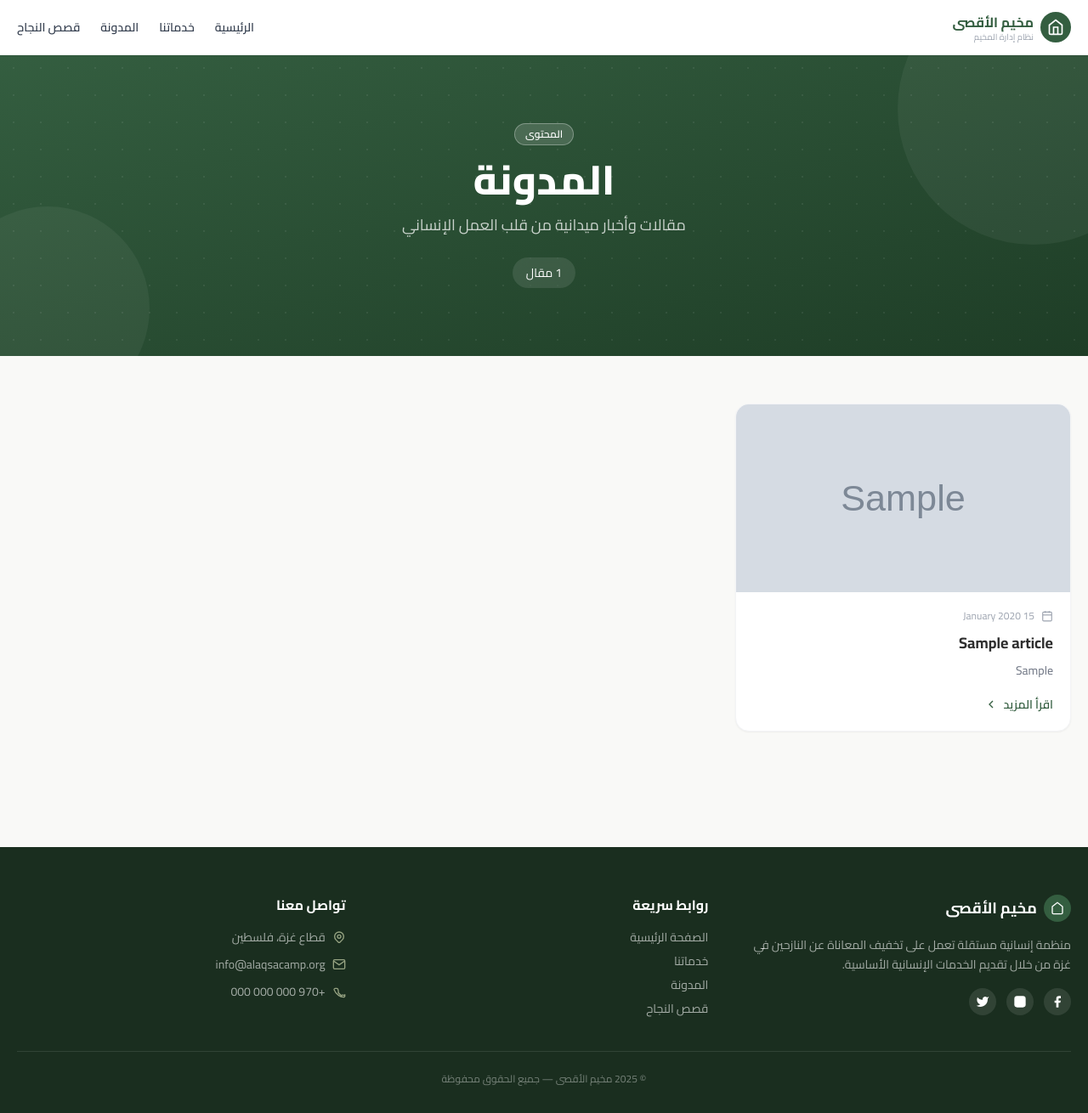
After one commit to Mostafa-Aljazar/Solo-Project, a Django app: page /blog/ in a window 1280 px wide. The commit adds this page. Shown: the whole page at 85% size. Run offline with Django 5.2, Linux system fonts and the light colour scheme; tables that the repository leaves empty hold one stand-in row (values such as "Sample post"); grey boxes marked "Sample" are stand-in pictures; some libraries are stand-ins or nearby versions.

Commit message:
feat: add blog and success stories module with shared dynamic templates
- Add Article model (blog/story types) with cover image, brief, and rich-text content
- Add blog and success-stories routes with list and detail views
- Consolidate all four pages into two shared templates (written_content_list,
  written_content_detail) driven by context — eliminating duplication
- Add donate CTA on story detail pages
- Add reading progress bar on detail pages
- Update footer quick links to include blog and success stories
- Update navbar as needed
- Add _article_card partial for reusable card rendering
- Integrate CKEditor (django-ckeditor) for rich-text content authoring
- Register Article model in Django admin with list display, filters, and
  search — articles (blog posts and success stories) are created and managed
  entirely through the admin panel at /admin/

```diff
--- a/SoloProject/urls.py
+++ b/SoloProject/urls.py
@@ -24,6 +24,7 @@ urlpatterns = [
     path('admin/login/', views.login_view),
     path('admin/logout/', views.logout_view),
     path('admin/', admin.site.urls),
+    path('ckeditor/', include('ckeditor_uploader.urls')),
     path('', include('login.urls')),
     path('', include('camp.urls')),
 ] + static(settings.MEDIA_URL, document_root=settings.MEDIA_ROOT)
--- /dev/null
+++ b/camp/templates/camp/partials/_article_card.html
@@ -0,0 +1,36 @@
+{% comment %}Expects: article, detail_url{% endcomment %}
+<article class="bg-white rounded-2xl overflow-hidden border border-gray-100 shadow-sm hover:shadow-md transition-shadow group">
+  <div class="aspect-[16/9] overflow-hidden bg-gray-100">
+    {% if article.get_cover_image %}
+      <img src="{{ article.get_cover_image }}" alt="{{ article.title }}"
+           class="w-full h-full object-cover group-hover:scale-105 transition-transform duration-500">
+    {% else %}
+      <div class="w-full h-full flex items-center justify-center bg-gradient-to-br from-primary/10 to-second/20">
+        <svg xmlns="http://www.w3.org/2000/svg" class="w-12 h-12 text-primary/30" fill="none" viewBox="0 0 24 24" stroke="currentColor" stroke-width="1.5">
+          <path d="M4 16l4.586-4.586a2 2 0 012.828 0L16 16m-2-2l1.586-1.586a2 2 0 012.828 0L20 14m-6-6h.01M6 20h12a2 2 0 002-2V6a2 2 0 00-2-2H6a2 2 0 00-2 2v12a2 2 0 002 2z"/>
+        </svg>
+      </div>
+    {% endif %}
+  </div>
+
+  <div class="p-5">
+    <div class="flex items-center gap-2 text-xs text-gray-400 mb-3">
+      <svg xmlns="http://www.w3.org/2000/svg" class="w-3.5 h-3.5" fill="none" viewBox="0 0 24 24" stroke="currentColor" stroke-width="2"><rect x="3" y="4" width="18" height="18" rx="2" ry="2"/><line x1="16" y1="2" x2="16" y2="6"/><line x1="8" y1="2" x2="8" y2="6"/><line x1="3" y1="10" x2="21" y2="10"/></svg>
+      <span>{{ article.created_at|date:"j F Y" }}</span>
+    </div>
+
+    <h3 class="font-bold text-dark text-lg leading-snug mb-2 line-clamp-2 group-hover:text-primary transition-colors">
+      {{ article.title }}
+    </h3>
+
+    {% if article.brief %}
+    <p class="text-gray-500 text-sm leading-relaxed line-clamp-3 mb-4">{{ article.brief }}</p>
+    {% endif %}
+
+    <a href="{{ detail_url }}"
+       class="inline-flex items-center gap-1.5 text-primary text-sm font-semibold hover:gap-3 transition-all">
+      اقرأ المزيد
+      <svg xmlns="http://www.w3.org/2000/svg" class="w-4 h-4 rotate-180" fill="none" viewBox="0 0 24 24" stroke="currentColor" stroke-width="2"><polyline points="9 18 15 12 9 6"/></svg>
+    </a>
+  </div>
+</article>
--- a/camp/templates/camp/partials/_footer.html
+++ b/camp/templates/camp/partials/_footer.html
@@ -33,6 +33,8 @@
         <ul class="space-y-2 text-sm text-white/60">
           <li><a href="/" class="hover:text-white transition-colors">الصفحة الرئيسية</a></li>
           <li><a href="/#our-service" class="hover:text-white transition-colors">خدماتنا</a></li>
+          <li><a href="{% url 'blog_list' %}" class="hover:text-white transition-colors">المدونة</a></li>
+          <li><a href="{% url 'story_list' %}" class="hover:text-white transition-colors">قصص النجاح</a></li>
         </ul>
       </div>
 
--- a/camp/templates/camp/partials/_navbar.html
+++ b/camp/templates/camp/partials/_navbar.html
@@ -17,6 +17,8 @@
     <div class="hidden md:flex items-center gap-6">
       <a href="/" class="navbar-link text-sm font-semibold text-gray-700 hover:text-primary">الرئيسية</a>
       <a href="/#our-service" class="navbar-link text-sm font-semibold text-gray-700 hover:text-primary">خدماتنا</a>
+      <a href="{% url 'blog_list' %}" class="navbar-link text-sm font-semibold text-gray-700 hover:text-primary">المدونة</a>
+      <a href="{% url 'story_list' %}" class="navbar-link text-sm font-semibold text-gray-700 hover:text-primary">قصص النجاح</a>
     </div>
 
     <button id="mobile-menu-btn" class="md:hidden p-2 rounded-lg text-gray-600 hover:bg-gray-100">
@@ -29,5 +31,7 @@
   <div id="mobile-menu" class="hidden md:hidden bg-white border-t border-gray-100 px-5 py-4 space-y-3">
     <a href="/" class="block text-sm font-semibold text-gray-700 py-1">الرئيسية</a>
     <a href="/#our-service" class="block text-sm font-semibold text-gray-700 py-1">خدماتنا</a>
+    <a href="{% url 'blog_list' %}" class="block text-sm font-semibold text-gray-700 py-1">المدونة</a>
+    <a href="{% url 'story_list' %}" class="block text-sm font-semibold text-gray-700 py-1">قصص النجاح</a>
   </div>
 </nav>
--- /dev/null
+++ b/camp/templates/camp/written_content_list.html
@@ -0,0 +1,87 @@
+{% load static %}
+<!doctype html>
+<html lang="ar" dir="rtl">
+<head>
+  <meta charset="UTF-8" />
+  <meta name="viewport" content="width=device-width, initial-scale=1.0" />
+  <title>{{ page_title }} — مخيم الأقصى</title>
+  <link rel="preconnect" href="https://fonts.googleapis.com" />
+  <link href="https://fonts.googleapis.com/css2?family=Cairo:wght@400;500;600;700;800&display=swap" rel="stylesheet" />
+  <script src="https://cdn.tailwindcss.com"></script>
+  <script>
+    tailwind.config = {
+      theme: {
+        extend: {
+          colors: { primary: "#345e40", second: "#97a483", dark: "#2e2e2e" },
+          fontFamily: { cairo: ["Cairo", "sans-serif"] },
+        },
+      },
+    };
+  </script>
+  <link rel="stylesheet" href="{% static 'camp/css/style.css' %}" />
+</head>
+<body class="font-cairo bg-[#f9f9f7]">
+  {% include "camp/partials/_navbar.html" %}
+
+  <!-- Hero -->
+  <div class="mt-16 bg-gradient-to-br from-primary to-[#1e3d26] text-white py-20 relative overflow-hidden">
+    <div class="absolute inset-0 pointer-events-none opacity-[.07]" style="background-image:radial-gradient(circle,#fff 1px,transparent 1px);background-size:32px 32px;"></div>
+    <div class="absolute -top-24 -start-24 w-80 h-80 rounded-full bg-white/5 pointer-events-none"></div>
+    <div class="absolute -bottom-16 -end-16 w-60 h-60 rounded-full bg-white/5 pointer-events-none"></div>
+    <div class="relative max-w-7xl mx-auto px-5 text-center">
+      <span class="inline-block bg-white/15 text-white text-xs font-semibold px-3 py-1 rounded-full mb-4 border border-white/30">{{ hero_tag }}</span>
+      <h1 class="text-4xl md:text-5xl font-extrabold mb-4">{{ page_title }}</h1>
+      <p class="text-white/75 text-lg max-w-xl mx-auto">{{ hero_desc }}</p>
+      {% if total_count %}
+      <div class="mt-6 inline-flex items-center gap-2 bg-white/10 backdrop-blur px-4 py-2 rounded-full text-sm">
+        {{ count_label }}
+      </div>
+      {% endif %}
+    </div>
+  </div>
+
+  <!-- Grid -->
+  <div class="max-w-7xl mx-auto px-5 py-14">
+    {% if page_obj.object_list %}
+    <div class="grid md:grid-cols-2 lg:grid-cols-3 gap-7">
+      {% for article in page_obj.object_list %}
+        {% url detail_url_name article.pk as detail_url %}
+        {% include "camp/partials/_article_card.html" with article=article detail_url=detail_url %}
+      {% endfor %}
+    </div>
+
+    {% if page_obj.has_other_pages %}
+    <div class="flex items-center justify-center gap-2 mt-12">
+      {% if page_obj.has_previous %}
+      <a href="?page={{ page_obj.previous_page_number }}" class="page-btn">
+        <svg class="w-4 h-4" fill="none" viewBox="0 0 24 24" stroke="currentColor" stroke-width="2"><polyline points="9 18 15 12 9 6"/></svg>
+      </a>
+      {% endif %}
+      {% for num in page_obj.paginator.page_range %}
+        {% if page_obj.number == num %}
+          <span class="page-btn active">{{ num }}</span>
+        {% elif num > page_obj.number|add:"-3" and num < page_obj.number|add:"3" %}
+          <a href="?page={{ num }}" class="page-btn">{{ num }}</a>
+        {% endif %}
+      {% endfor %}
+      {% if page_obj.has_next %}
+      <a href="?page={{ page_obj.next_page_number }}" class="page-btn">
+        <svg class="w-4 h-4" fill="none" viewBox="0 0 24 24" stroke="currentColor" stroke-width="2"><polyline points="15 18 9 12 15 6"/></svg>
+      </a>
+      {% endif %}
+    </div>
+    {% endif %}
+
+    {% else %}
+    <div class="text-center py-20 text-gray-400">
+      <svg class="w-16 h-16 mx-auto mb-4 opacity-30" fill="none" viewBox="0 0 24 24" stroke="currentColor" stroke-width="1.5"><path d="M12 6.253v13m0-13C10.832 5.477 9.246 5 7.5 5S4.168 5.477 3 6.253v13C4.168 18.477 5.754 18 7.5 18s3.332.477 4.5 1.253m0-13C13.168 5.477 14.754 5 16.5 5c1.746 0 3.332.477 4.5 1.253v13C19.832 18.477 18.246 18 16.5 18c-1.746 0-3.332.477-4.5 1.253"/></svg>
+      <p class="text-xl font-semibold">{{ empty_title }}</p>
+      <p class="text-sm mt-2">{{ empty_sub }}</p>
+    </div>
+    {% endif %}
+  </div>
+
+  {% include "camp/partials/_footer.html" with year="2025" %}
+  <script src="{% static 'camp/js/camp.js' %}" defer></script>
+</body>
+</html>
--- a/camp/urls.py
+++ b/camp/urls.py
@@ -3,4 +3,8 @@ from . import views
 
 urlpatterns = [
     path('', views.home, name='home'),
+    path('blog/', views.blog_list, name='blog_list'),
+    path('blog/<int:pk>/', views.blog_detail, name='blog_detail'),
+    path('success-stories/', views.story_list, name='story_list'),
+    path('success-stories/<int:pk>/', views.story_detail, name='story_detail'),
 ]
--- a/camp/views.py
+++ b/camp/views.py
@@ -1,5 +1,6 @@
-from django.shortcuts import render
-from .models import HeroSlide, SiteStatistic, Service
+from django.shortcuts import render, get_object_or_404
+from django.core.paginator import Paginator
+from .models import Article, HeroSlide, SiteStatistic, Service
 
 SERVICE_ICONS = {
     'tent':     '<svg xmlns="http://www.w3.org/2000/svg" fill="none" viewBox="0 0 24 24" stroke="currentColor" stroke-width="1.6"><path d="M3.5 21L14 3"/><path d="M20.5 21L10 3"/><path d="M15.5 21L12 15l-3.5 6"/><path d="M2 21h20"/></svg>',
@@ -25,6 +26,66 @@ ISLAMIC_QUOTE = {
 }
 
 
+def blog_list(request):
+    qs = Article.objects.filter(content_type=Article.BLOG, is_published=True)
+    total_count = qs.count()
+    paginator = Paginator(qs, 9)
+    page_obj = paginator.get_page(request.GET.get('page'))
+    return render(request, 'camp/written_content_list.html', {
+        'page_obj': page_obj,
+        'total_count': total_count,
+        'page_title': 'المدونة',
+        'hero_tag': 'المحتوى',
+        'hero_desc': 'مقالات وأخبار ميدانية من قلب العمل الإنساني',
+        'count_label': f'{total_count} مقال',
+        'detail_url_name': 'blog_detail',
+        'empty_title': 'لا توجد مقالات بعد',
+        'empty_sub': 'ترقّب — سيتم نشر مقالات قريباً',
+    })
+
+
+def blog_detail(request, pk):
+    article = get_object_or_404(Article, pk=pk, content_type=Article.BLOG, is_published=True)
+    return render(request, 'camp/written_content_detail.html', {
+        'article': article,
+        'list_url': '/blog/',
+        'list_label': 'المدونة',
+        'badge_label': 'مقال',
+        'back_label': 'العودة إلى المدونة',
+        'is_story': False,
+    })
+
+
+def story_list(request):
+    qs = Article.objects.filter(content_type=Article.STORY, is_published=True)
+    total_count = qs.count()
+    paginator = Paginator(qs, 9)
+    page_obj = paginator.get_page(request.GET.get('page'))
+    return render(request, 'camp/written_content_list.html', {
+        'page_obj': page_obj,
+        'total_count': total_count,
+        'page_title': 'قصص النجاح',
+        'hero_tag': 'إلهام وأمل',
+        'hero_desc': 'قصص حقيقية لأشخاص حقيقيين استعادوا حياتهم بفضل دعمكم',
+        'count_label': f'{total_count} قصة',
+        'detail_url_name': 'story_detail',
+        'empty_title': 'لا توجد قصص بعد',
+        'empty_sub': 'ترقّب — سيتم نشر قصص ملهمة قريباً',
+    })
+
+
+def story_detail(request, pk):
+    article = get_object_or_404(Article, pk=pk, content_type=Article.STORY, is_published=True)
+    return render(request, 'camp/written_content_detail.html', {
+        'article': article,
+        'list_url': '/success-stories/',
+        'list_label': 'قصص النجاح',
+        'badge_label': 'قصة نجاح',
+        'back_label': 'العودة إلى قصص النجاح',
+        'is_story': True,
+    })
+
+
 def home(request):
     hero_slides = list(HeroSlide.objects.filter(is_active=True)[:3])
     statistics = list(SiteStatistic.objects.all()[:4])
```
Also changed, not shown: SoloProject/settings.py (+23 -0 lines), camp/admin.py (+9 -1 lines), camp/models.py (+30 -0 lines), camp/templates/camp/written_content_detail.html (added, +119 -0 lines), camp/migrations/0002_article.py (added), camp/migrations/0003_article_content.py (added).
